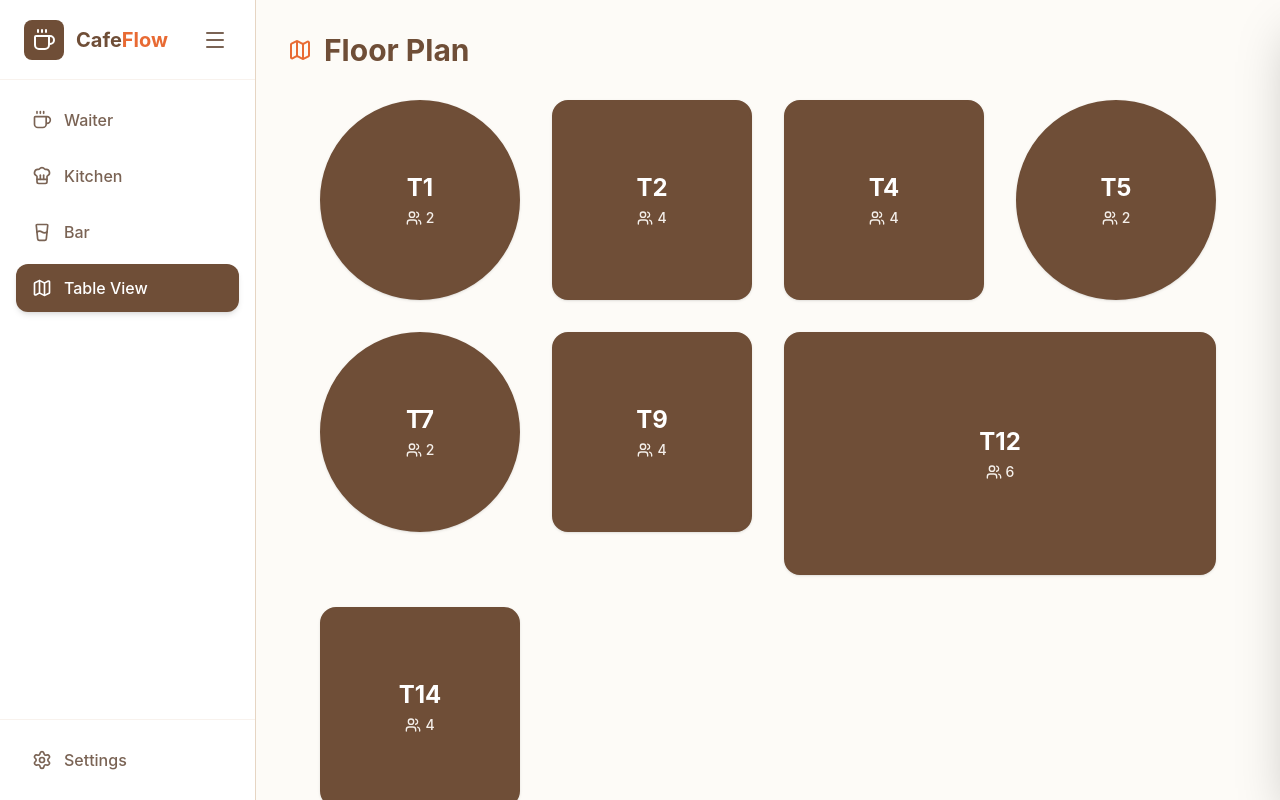
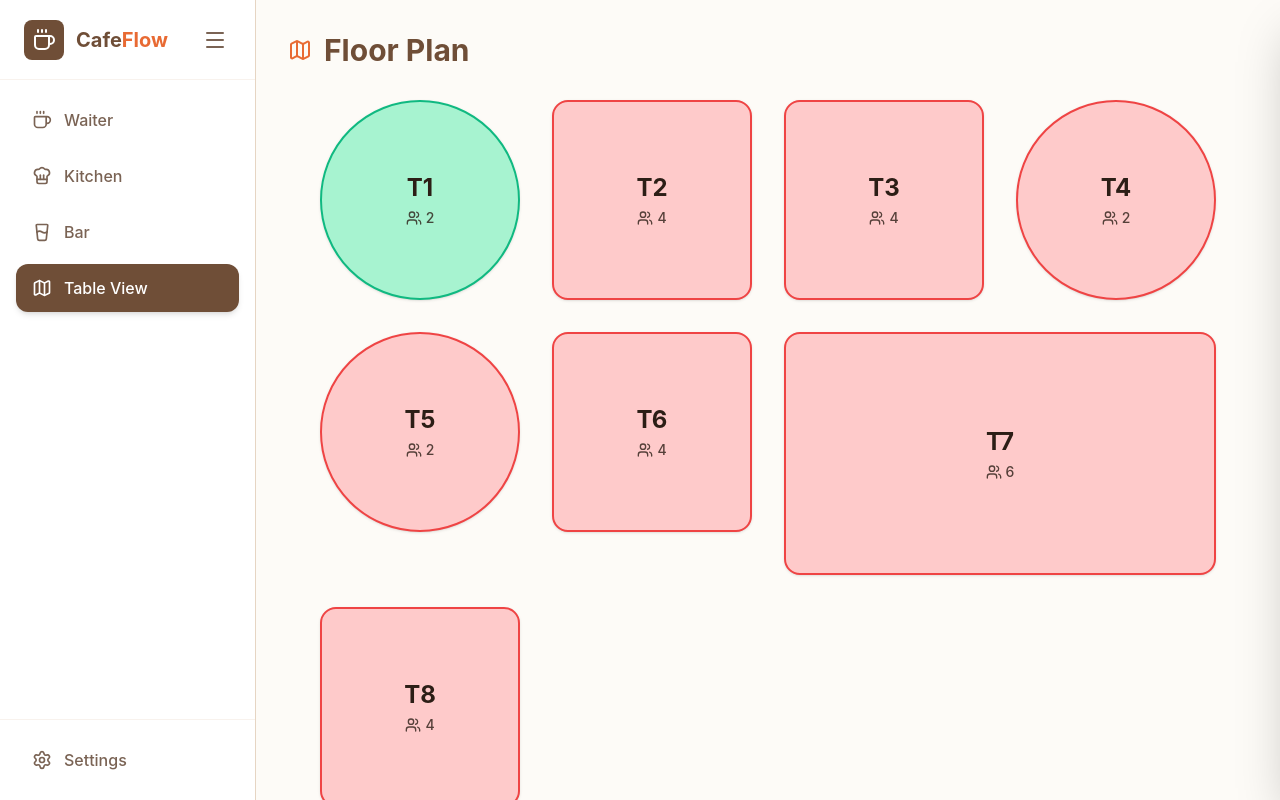
Before and after one commit to floatyserve/cafe-app, a React (Vite) app in the folder cafe-frontend/: page /table-view in a window 1280 px wide. Built offline with nearby package versions, Linux system fonts and the light colour scheme.

Commit message:
add UI feature to toggle table status, minor structure adjustments

```diff
--- a/cafe-frontend/src/components/table-view/FloorPlan.tsx
+++ b/cafe-frontend/src/components/table-view/FloorPlan.tsx
@@ -1,25 +1,30 @@
 import { Users, Map } from 'lucide-react';
 import { cn } from '../../lib/utils';
-import type { Order } from '../../types';
-
-export const CAFE_TABLES = [
-    { id: 1, seats: 2, shape: 'circle' },
-    { id: 2, seats: 4, shape: 'square' },
-    { id: 4, seats: 4, shape: 'square' },
-    { id: 5, seats: 2, shape: 'circle' },
-    { id: 7, seats: 2, shape: 'circle' },
-    { id: 9, seats: 4, shape: 'square' },
-    { id: 12, seats: 6, shape: 'rectangle' },
-    { id: 14, seats: 4, shape: 'square' },
-];
+import type { Order, Table } from '../../types';
 
 interface FloorPlanProps {
+    tables: Table[];
     selectedTableId: number | null;
     onSelectTable: (id: number) => void;
     getActiveOrder: (tableId: number) => Order | undefined;
 }
 
-export default function FloorPlan({ selectedTableId, onSelectTable, getActiveOrder }: FloorPlanProps) {
+const MAX_CAPACITY_SMALL = 2;
+const MAX_CAPACITY_MEDIUM = 4;
+
+const getTableShapeClasses = (capacity: number): string => {
+    if (capacity <= MAX_CAPACITY_SMALL) return "rounded-full aspect-square";
+    if (capacity <= MAX_CAPACITY_MEDIUM) return "rounded-2xl aspect-square";
+    return "rounded-2xl aspect-video col-span-2";
+};
+
+const getTableColorClasses = (isOccupied: boolean, isOutOfOrder: boolean): string => {
+    if (isOutOfOrder) return "bg-cafe-surface text-cafe-text-muted border-2 border-cafe-secondary border-dashed opacity-60";
+    if (isOccupied) return "bg-table-occupied-bg text-cafe-text-main border-2 border-table-occupied-border hover:opacity-80";
+    return "bg-table-free-bg text-cafe-text-main border-2 border-table-free-border hover:opacity-80";
+};
+
+export default function FloorPlan({ tables, selectedTableId, onSelectTable, getActiveOrder }: FloorPlanProps) {
     return (
         <div className="animate-in fade-in zoom-in-95 duration-200">
             <h1 className="text-3xl font-bold text-cafe-primary mb-8 flex items-center gap-3">
@@ -27,7 +32,7 @@ export default function FloorPlan({ selectedTableId, onSelectTable, getActiveOrd
                 Floor Plan
             </h1>
             <div className="grid grid-cols-2 md:grid-cols-4 gap-8 max-w-4xl mx-auto">
-                {CAFE_TABLES.map((table) => {
+                {tables.map((table) => {
                     const isOccupied = !!getActiveOrder(table.id);
                     const isSelected = selectedTableId === table.id;
 
@@ -36,23 +41,16 @@ export default function FloorPlan({ selectedTableId, onSelectTable, getActiveOrd
                             key={table.id}
                             onClick={() => onSelectTable(table.id)}
                             className={cn(
-                                "relative transition-all duration-300 flex flex-col items-center justify-center shadow-sm hover:shadow-md",
-                                table.shape === 'circle' ? "rounded-full aspect-square" : "",
-                                table.shape === 'square' ? "rounded-2xl aspect-square" : "",
-                                table.shape === 'rectangle' ? "rounded-2xl aspect-video col-span-2" : "",
-                                isOccupied
-                                    ? "bg-cafe-primary text-white border-2 border-cafe-primary"
-                                    : "bg-cafe-surface text-cafe-text-main border-2 border-cafe-secondary hover:border-cafe-primary/50",
-                                isSelected && "ring-4 ring-cafe-accent ring-offset-4 ring-offset-cafe-bg scale-105"
+                                "relative transition-all duration-300 flex flex-col items-center justify-center shadow-sm",
+                                getTableShapeClasses(table.capacity),
+                                getTableColorClasses(isOccupied, table.outOfOrder),
+                                isSelected && "ring-4 ring-cafe-accent ring-offset-4 ring-offset-cafe-bg scale-105 shadow-md"
                             )}
                         >
-                            <span className="text-2xl font-bold mb-1">T{table.id}</span>
-                            <div className={cn(
-                                "flex items-center gap-1 text-sm font-medium",
-                                isOccupied ? "text-cafe-surface-hover" : "text-cafe-text-muted"
-                            )}>
+                            <span className="text-2xl font-bold mb-1">T{table.number}</span>
+                            <div className="flex items-center gap-1 text-sm font-medium opacity-80">
                                 <Users className="size-icon-sm" />
-                                <span>{table.seats}</span>
+                                <span>{table.capacity}</span>
                             </div>
                         </button>
                     );
--- a/cafe-frontend/src/data/mockData.ts
+++ b/cafe-frontend/src/data/mockData.ts
@@ -1,4 +1,4 @@
-import type {MenuItem, Order} from '../types';
+import type {MenuItem, Order, Table} from '../types';
 
 export const MOCK_MENU: MenuItem[] = [
     { id: 1, name: 'Espresso', category: 'DRINK', price: 2.50 },
@@ -9,6 +9,17 @@ export const MOCK_MENU: MenuItem[] = [
     { id: 6, name: 'Caesar Salad', category: 'MEAL', price: 9.00 },
     { id: 7, name: 'Cheesecake', category: 'DESSERT', price: 6.00 },
     { id: 8, name: 'Chocolate Croissant', category: 'DESSERT', price: 3.50 }
+];
+
+export const CAFE_TABLES: Table[] = [
+    { id: 1, number: 1, capacity: 2, outOfOrder: false },
+    { id: 2, number: 2, capacity: 4, outOfOrder: false },
+    { id: 4, number: 3, capacity: 4, outOfOrder: false },
+    { id: 5, number: 4, capacity: 2, outOfOrder: false },
+    { id: 7, number: 5, capacity: 2, outOfOrder: false },
+    { id: 9, number: 6, capacity: 4, outOfOrder: false },
+    { id: 12, number: 7, capacity: 6, outOfOrder: false },
+    { id: 14, number: 8, capacity: 4, outOfOrder: false },
 ];
 
 export const MOCK_ORDERS: Order[] = [
@@ -93,15 +104,15 @@ export const MOCK_ORDERS: Order[] = [
             { id: 19, menuItem: MOCK_MENU[2], quantity: 2, status: 'SERVED' }
         ]
     },
-    {
-        // Table 1: Quick solo lunch, everything is ready at the pass.
-        id: 108,
-        tableNumber: 1,
-        status: 'OPEN',
-        createdAt: new Date(Date.now() - 8 * 60000).toISOString(), // 8 mins ago
-        items: [
-            { id: 20, menuItem: MOCK_MENU[4], quantity: 1, notes: 'No mayo', status: 'READY' },
-            { id: 21, menuItem: MOCK_MENU[7], quantity: 1, status: 'READY' }
-        ]
-    }
+    // {
+    //     // Table 1: Quick solo lunch, everything is ready at the pass.
+    //     id: 108,
+    //     tableNumber: 1,
+    //     status: 'OPEN',
+    //     createdAt: new Date(Date.now() - 8 * 60000).toISOString(), // 8 mins ago
+    //     items: [
+    //         { id: 20, menuItem: MOCK_MENU[4], quantity: 1, notes: 'No mayo', status: 'READY' },
+    //         { id: 21, menuItem: MOCK_MENU[7], quantity: 1, status: 'READY' }
+    //     ]
+    // }
 ];
--- a/cafe-frontend/src/index.css
+++ b/cafe-frontend/src/index.css
@@ -11,6 +11,12 @@
 
         --status-urgent-bg: #FEE2E2;
         --status-urgent-text: #DC2626;
+
+        --table-free-bg: #A7F3D0;
+        --table-free-border: #10B981;
+
+        --table-occupied-bg: #FECACA;
+        --table-occupied-border: #EF4444;
     }
 
     .dark {
@@ -23,6 +29,12 @@
 
         --status-urgent-bg: rgba(127, 29, 29, 0.3);
         --status-urgent-text: #F87171;
+
+        --table-free-bg: rgba(16, 185, 129, 0.2);
+        --table-free-border: #059669;
+
+        --table-occupied-bg: rgba(239, 68, 68, 0.2);
+        --table-occupied-border: #DC2626;
     }
 }
 
@@ -42,8 +54,18 @@
     --color-status-ready: #10B981;
     --color-status-paid: #6B7280;
 
+    --color-action-danger: #EF4444;
+    --color-action-danger-hover: #DC2626;
+    --color-action-success: #10B981;
+    --color-action-success-hover: #059669;
+
     --color-status-urgent-bg: var(--status-urgent-bg);
     --color-status-urgent-text: var(--status-urgent-text);
+
+    --color-table-free-bg: var(--table-free-bg);
+    --color-table-free-border: var(--table-free-border);
+    --color-table-occupied-bg: var(--table-occupied-bg);
+    --color-table-occupied-border: var(--table-occupied-border);
 
     --spacing-icon-sm: 1rem;
     --spacing-icon-base: 1.25rem;
--- a/cafe-frontend/src/pages/TableViewPage.tsx
+++ b/cafe-frontend/src/pages/TableViewPage.tsx
@@ -1,24 +1,36 @@
 import { useState } from 'react';
 import { useOrders } from '../hooks/useOrders';
-import { MOCK_MENU } from '../data/mockData';
-import type { OrderItem, Category, DraftItem } from '../types';
+import { MOCK_MENU, CAFE_TABLES } from '../data/mockData';
+import type { OrderItem, Category, DraftItem, Table } from '../types'; // Ensure Table is imported
 
-import FloorPlan, { CAFE_TABLES } from '../components/table-view/FloorPlan';
+import FloorPlan from '../components/table-view/FloorPlan';
 import MenuGrid from '../components/table-view/MenuGrid';
 import OrderDrawer from '../components/table-view/OrderDrawer';
 
 export default function TableViewPage() {
     const { orders, handlePayOrder, createNewOrder, setOrders } = useOrders();
 
+    const [tables, setTables] = useState<Table[]>(CAFE_TABLES);
+
     const [selectedTableId, setSelectedTableId] = useState<number | null>(null);
     const [isOrderingMode, setIsOrderingMode] = useState(false);
     const [activeCategory, setActiveCategory] = useState<Category>('DRINK');
-
     const [draftItems, setDraftItems] = useState<DraftItem[]>([]);
 
     const getActiveOrder = (tableId: number) => orders.find(order => order.tableNumber === tableId && order.status === 'OPEN');
+
+    const selectedTable = tables.find(t => t.id === selectedTableId);
     const activeOrder = selectedTableId ? getActiveOrder(selectedTableId) : null;
-    const selectedTableConfig = CAFE_TABLES.find(t => t.id === selectedTableId);
+
+    const handleToggleTableStatus = () => {
+        if (!selectedTableId) return;
+
+        setTables(prevTables => prevTables.map(table =>
+            table.id === selectedTableId
+                ? { ...table, outOfOrder: !table.outOfOrder }
+                : table
+        ));
+    };
 
     const handleOpenTable = () => {
         if (selectedTableId && !activeOrder) {
@@ -100,6 +112,7 @@ export default function TableViewPage() {
             <div className="flex-1 p-8 overflow-y-auto transition-all duration-300">
                 {!isOrderingMode ? (
                     <FloorPlan
+                        tables={tables}
                         selectedTableId={selectedTableId}
                         onSelectTable={setSelectedTableId}
                         getActiveOrder={getActiveOrder}
@@ -116,7 +129,8 @@ export default function TableViewPage() {
 
             <OrderDrawer
                 selectedTableId={selectedTableId}
-                selectedTableConfig={selectedTableConfig}
+                selectedTableConfig={selectedTable}
+                isTableOutOfOrder={selectedTable?.outOfOrder || false}
                 activeOrder={activeOrder}
                 isOrderingMode={isOrderingMode}
                 draftItems={draftItems}
@@ -126,6 +140,7 @@ export default function TableViewPage() {
                 onOpenNewOrder={handleOpenTable}
                 onAddItems={() => setIsOrderingMode(true)}
                 onCheckout={handleCheckout}
+                onChangeTableStatus={handleToggleTableStatus}
             />
 
         </div>
```
Also changed, not shown: cafe-frontend/src/components/table-view/OrderDrawer.tsx (+67 -22 lines), cafe-frontend/src/types/index.ts (+7 -0 lines).
